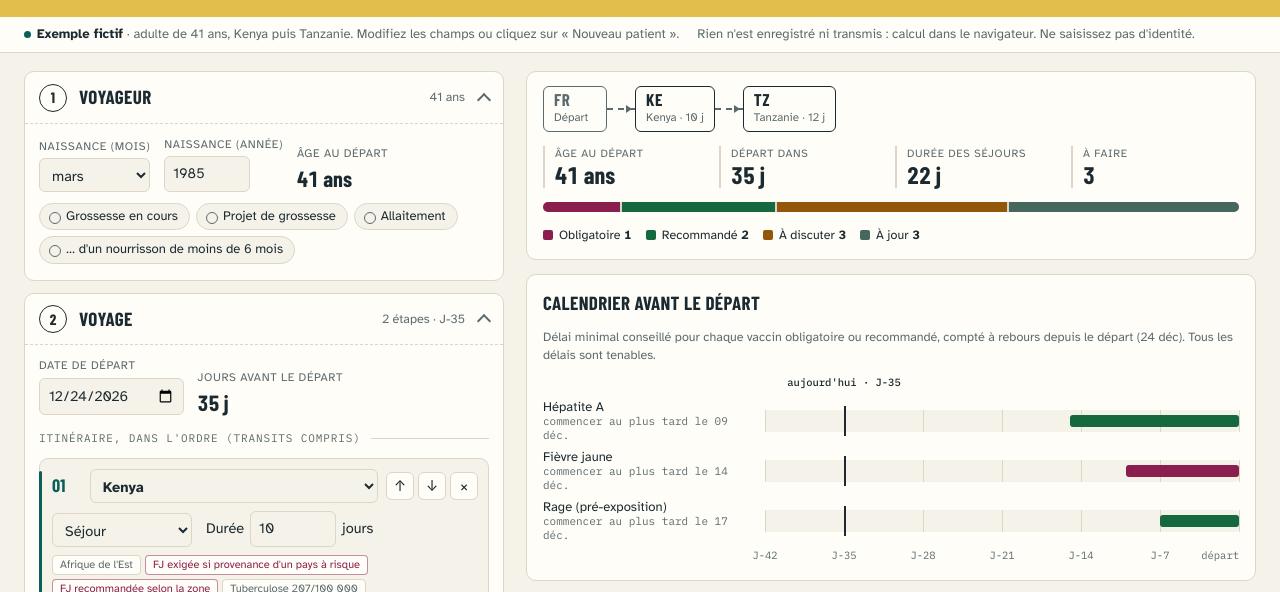
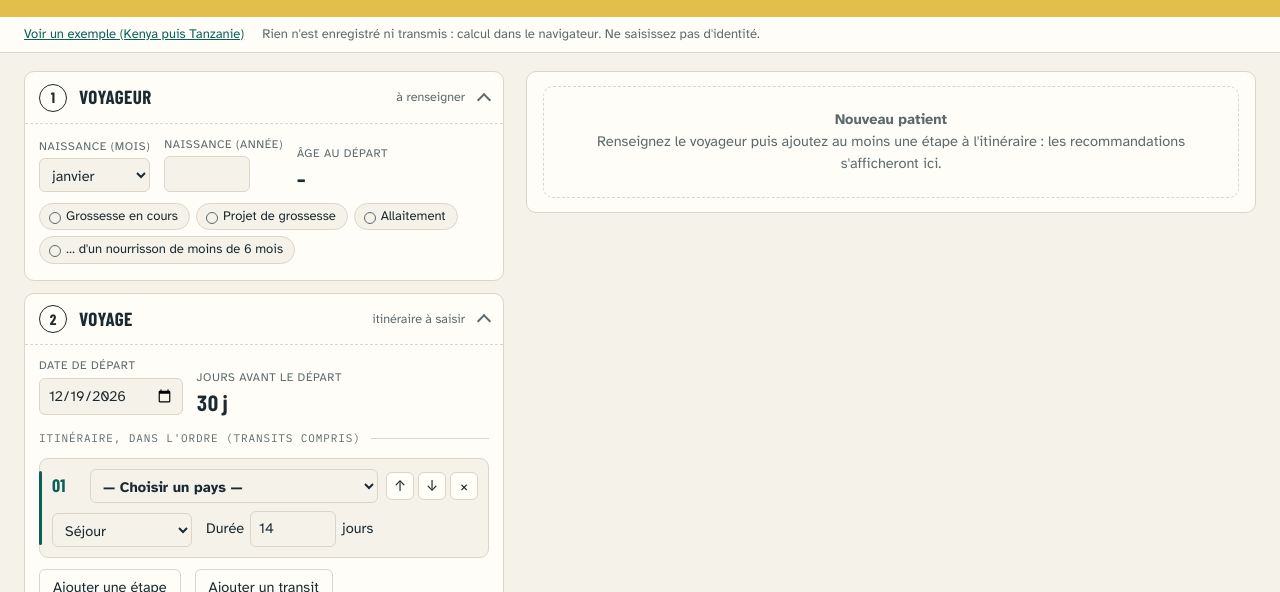
Before and after one commit to J4kdax/plan-vaccinal, a plain HTML site: page index.html in a window 1280 px wide. Shown: the part 203-795 px from the top of the page. Drawn offline with nearby package versions, Linux system fonts and the light colour scheme.

Commit message:
Add files via upload

```diff
--- a/index.html
+++ b/index.html
@@ -80,6 +80,7 @@ button, input, select, textarea { font: inherit; color: inherit; }
 .strip { display: flex; flex-wrap: wrap; gap: 8px 18px; align-items: center; padding: 8px 24px; max-width: 1500px; margin: 0 auto; font-size: 13px; color: var(--muted); }
 .strip b { color: var(--ink); }
 .strip .dot { width: 7px; height: 7px; border-radius: 50%; background: var(--accent); display: inline-block; margin-right: 6px; }
+.linkbtn { border: 0; background: none; padding: 0; color: var(--accent); text-decoration: underline; cursor: pointer; font-size: 13px; }
 .strip-bar { border-bottom: 1px solid var(--line); background: var(--sheet); }
 
 /* ---------- Mise en page ---------- */
@@ -242,7 +243,8 @@ input[type=number] { width: 86px; }
 </header>
 <div class="strip-bar">
   <div class="strip">
-    <span id="exampleBanner"><span class="dot"></span><b>Exemple fictif</b> · adulte de 41 ans, Kenya puis Tanzanie. Modifiez les champs ou cliquez sur « Nouveau patient ».</span>
+    <span id="exampleBanner" hidden><span class="dot"></span><b>Exemple fictif chargé</b> · adulte de 41 ans, Kenya puis Tanzanie. Cliquez sur « Nouveau patient » pour repartir de zéro.</span>
+    <button type="button" class="linkbtn" id="btnExample">Voir un exemple (Kenya puis Tanzanie)</button>
     <span>Rien n'est enregistré ni transmis : calcul dans le navigateur. Ne saisissez pas d'identité.</span>
   </div>
 </div>
@@ -1426,6 +1428,14 @@ function update() {
     ${flags ? `<div class="flags">${flags}</div>` : ""}
     <div class="sbar" role="img" aria-label="Répartition des statuts">${order.filter(s => counts[s]).map(s => `<span class="c-${s}" style="flex:${counts[s]}"></span>`).join("")}</div>
     <div class="legend">${order.filter(s => counts[s]).map(s => `<span><i class="c-${s}"></i>${ST_LABEL[s]} <b>${counts[s]}</b></span>`).join("")}</div>`;
+  if (!nStops) {
+    $("summary").innerHTML = `<div class="empty"><b>Nouveau patient</b><br>Renseignez le voyageur puis ajoutez au moins une étape à l'itinéraire : les recommandations s'afficheront ici.</div>`;
+    $("timeline").hidden = true; $("alerts").innerHTML = ""; $("groups").innerHTML = "";
+    $("jump").innerHTML = "Voir le plan";
+    $("sum1").textContent = P.ageM == null ? "à renseigner" : ageText(P.ageM);
+    $("sum2").textContent = "itinéraire à saisir"; $("sum3").textContent = ""; $("sum4").textContent = "";
+    return;
+  }
   const tl = timelineHtml(r, inp.trip.departure);
   $("timeline").innerHTML = tl; $("timeline").hidden = !tl;
   const al = [...r.alerts.filter(a => a.lvl === "crit"), ...r.alerts.filter(a => a.lvl === "warn"), ...r.alerts.filter(a => a.lvl === "info")];
@@ -1471,22 +1481,23 @@ $("btnCopy").onclick = async () => {
 function resetForm() {
   document.querySelectorAll("#form input[type=checkbox]").forEach(el => el.checked = el.id === "menConj");
   document.querySelectorAll("#form input[type=number], #form input[type=month]").forEach(el => el.value = "");
-  $("bm").value = "1"; $("dtp").value = "ajour"; $("ror").value = "inconnu"; $("hepa").value = "0"; $("hepb").value = "inconnu";
+  $("bm").value = "1"; $("dtp").value = "inconnu"; $("ror").value = "inconnu"; $("hepa").value = "0"; $("hepb").value = "inconnu";
   ["je", "tbe", "dengueV", "mpoxV"].forEach(id => $(id).value = "0");
   $("departure").value = addDays(isoToday(), 30); $("cd4row").hidden = true;
   stops = [newStop("sejour")];
 }
-$("btnReset").onclick = () => { resetForm(); $("exampleBanner").hidden = true; renderStops(); update(); window.scrollTo(0, 0); };
+$("btnReset").onclick = () => { resetForm(); $("exampleBanner").hidden = true; $("btnExample").hidden = false; renderStops(); update(); window.scrollTo(0, 0); };
+$("btnExample").onclick = () => { loadExample(); $("exampleBanner").hidden = false; $("btnExample").hidden = true; renderStops(); update(); };
 
 function loadExample() {
   resetForm();
   $("bm").value = "3"; $("by").value = "1985";
   $("departure").value = addDays(isoToday(), 35);
-  $("ror").value = "2"; $("polioLast").value = "2019-06"; $("hepb").value = "3";
+  $("dtp").value = "ajour"; $("ror").value = "2"; $("polioLast").value = "2019-06"; $("hepb").value = "3";
   $("rural").checked = true; $("animals").checked = true;
   stops = [Object.assign(newStop("sejour"), { c: "KE", days: 10, fjZone: "oui", polio: "none" }), Object.assign(newStop("sejour"), { c: "TZ", days: 12, polio: "none" })];
 }
-loadExample(); renderStops(); update();
+resetForm(); renderStops(); update();
 setTimeout(() => document.body.classList.remove("intro"), 1400);
 
 </script>
```
